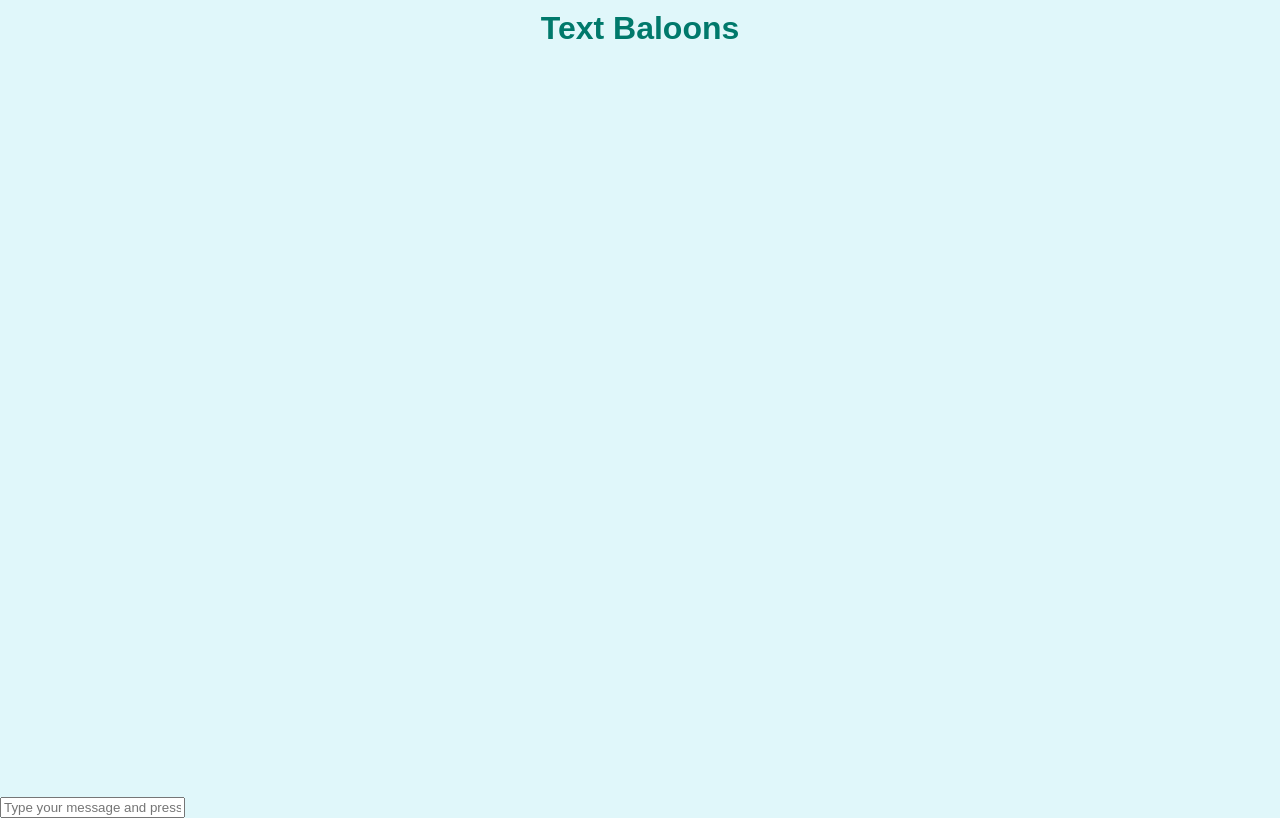
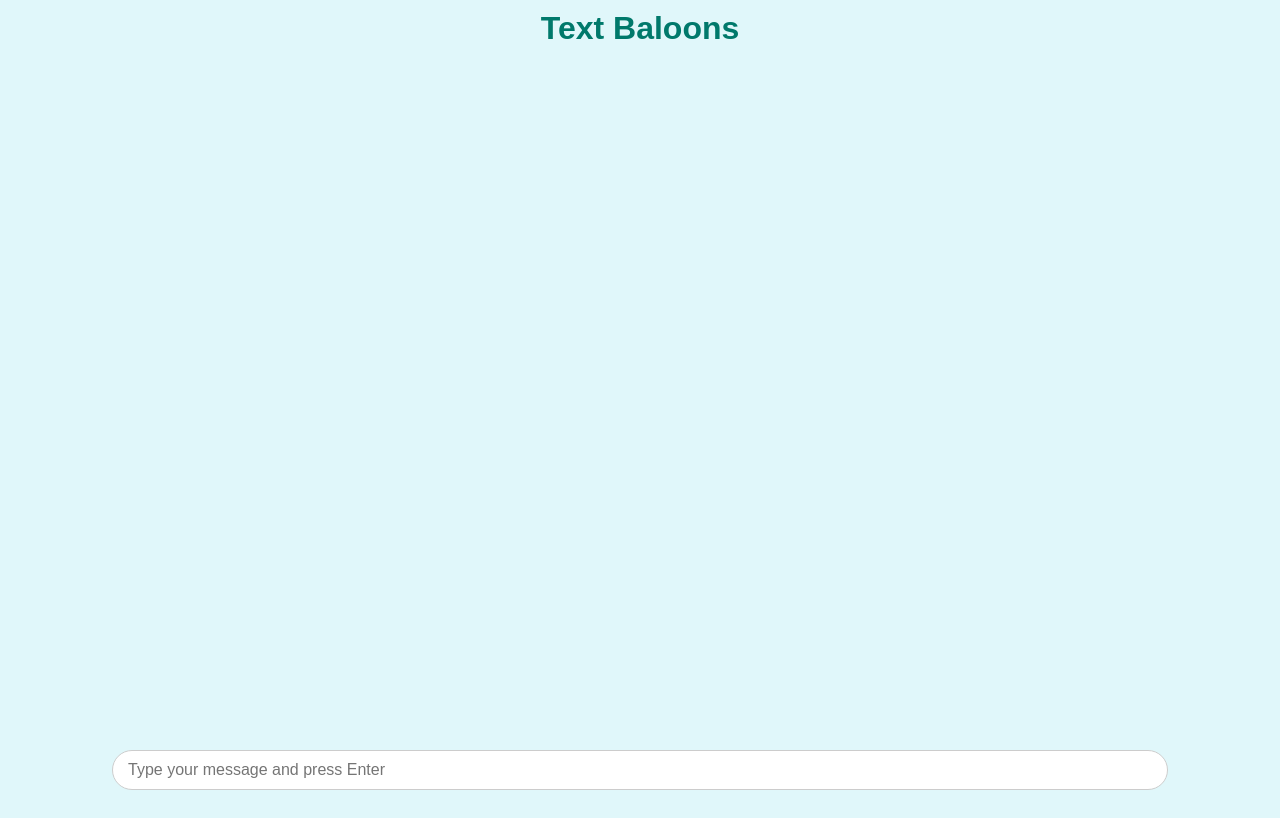
Before and after one commit to ermanatalay-ship-it/float, a website: page public/index.html in a window 1280 px wide. Drawn offline with nearby package versions, Linux system fonts and the light colour scheme; no server answers.

Commit message:
Update styles.css

```diff
--- a/public/styles.css
+++ b/public/styles.css
@@ -15,8 +15,23 @@ h1 {
 #message-container {
     position: relative;
     width: 100%;
-    height: calc(100vh - 60px);
+    height: calc(100vh - 80px);
     overflow: hidden;
+}
+
+#input-wrapper {
+    position: fixed;
+    bottom: 10px;
+    width: 100%;
+    text-align: center;
+}
+
+#message-input {
+    width: 80%;
+    padding: 10px 15px;
+    font-size: 16px;
+    border-radius: 20px;
+    border: 1px solid #ccc;
 }
 
 .message {
```
